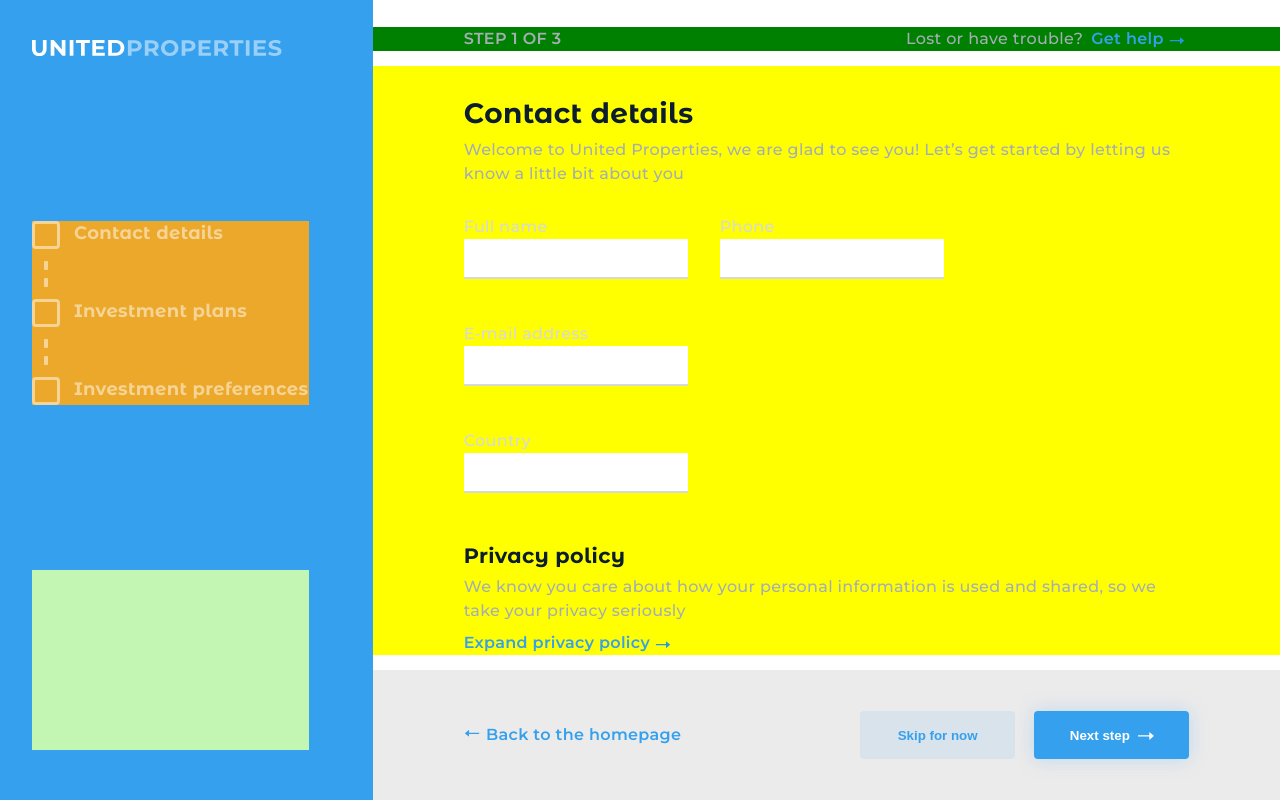
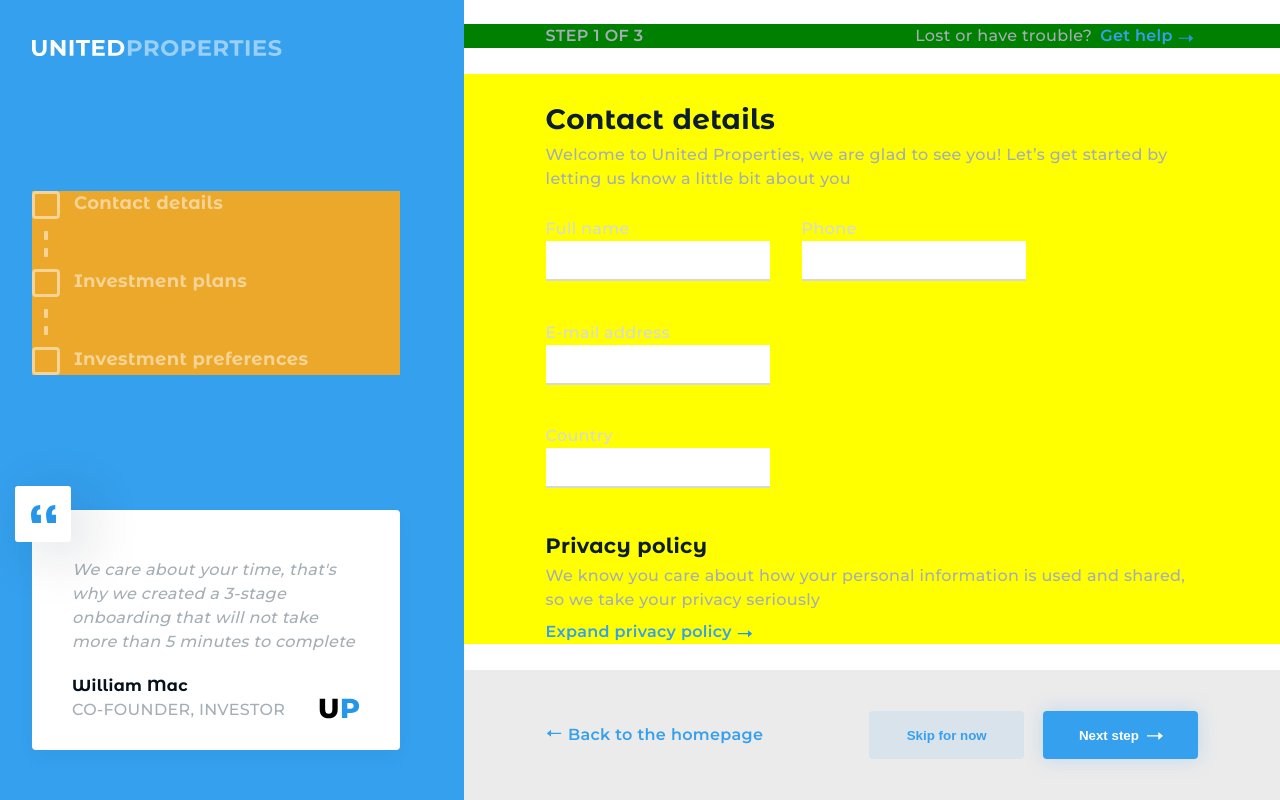
Before and after one commit to cavaglieridomenico/user-onboarding, a React (Create React App) app: page / in a window 1280 px wide. Built offline with nearby package versions, Linux system fonts and the light colour scheme.

Commit message:
[FIXED] Value of two CSS variables
Changed the value of two variables in variable.css.

```diff
--- a/src/assets/style/sidebar.css
+++ b/src/assets/style/sidebar.css
@@ -74,9 +74,54 @@ aside {
 
 .quote-container {
   position: relative;
-  width: 277px;
-  height: 180px;
-  background-color: rgb(195, 245, 179);
+  width: 368px;
+  height: 240px;
+  background-color: var(--mainWhite);
+  border-radius: var(--mainBorderRadius);
+  box-shadow: var(--darkShadow);
+  padding: 48px 40px 10px;
+  font-style: italic;
+}
+
+.quote-icon {
+  position: absolute;
+  z-index: 1;
+  background-color: var(--mainWhite);
+  width: 56px;
+  height: 56px;
+  box-shadow: 16px 12px 56px rgba(11, 29, 46, 0.15);
+  border-radius: 3px;
+  left: -17px;
+  top: -24px;
+  background-image: url(../images/quote-icon.svg);
+  background-size: 25px 18px;
+  background-position: center;
+  background-repeat: no-repeat;
+}
+
+.logo-icon {
+  position: absolute;
+  z-index: 1;
+  width: 41px;
+  height: 24px;
+  background-image: url(../images/logo-icon.svg);
+  background-position: center;
+  background-size: contain;
+  background-repeat: no-repeat;
+  right: 40px;
+  bottom: 30px;
+}
+
+p.author {
+  font-family: var(--monserratAlt);
+  color: var(--darkBlack);
+  font-weight: 600;
+  font-style: normal;
+  margin-top: 20px;
+}
+
+p.author + p {
+  font-style: normal;
 }
 
 @media all and (min-width: 992px) {
--- a/src/components/Sidebar.js
+++ b/src/components/Sidebar.js
@@ -35,7 +35,16 @@ const Sidebar = () => {
           </div>
         </div>
       </div>
-      <div className='quote-container'></div>
+      <div className='quote-container'>
+        <div className='quote-icon'></div>
+        <p>
+          We care about your time, that's why we created a 3-stage onboarding
+          that will not take more than 5 minutes to complete
+        </p>
+        <p className='author'>William Mac</p>
+        <p>CO-FOUNDER, INVESTOR</p>
+        <div className='logo-icon'></div>
+      </div>
     </aside>
   );
 };
```
Also changed, not shown: src/assets/images/logo-icon.svg (added), src/assets/images/quote-icon.svg (added).
